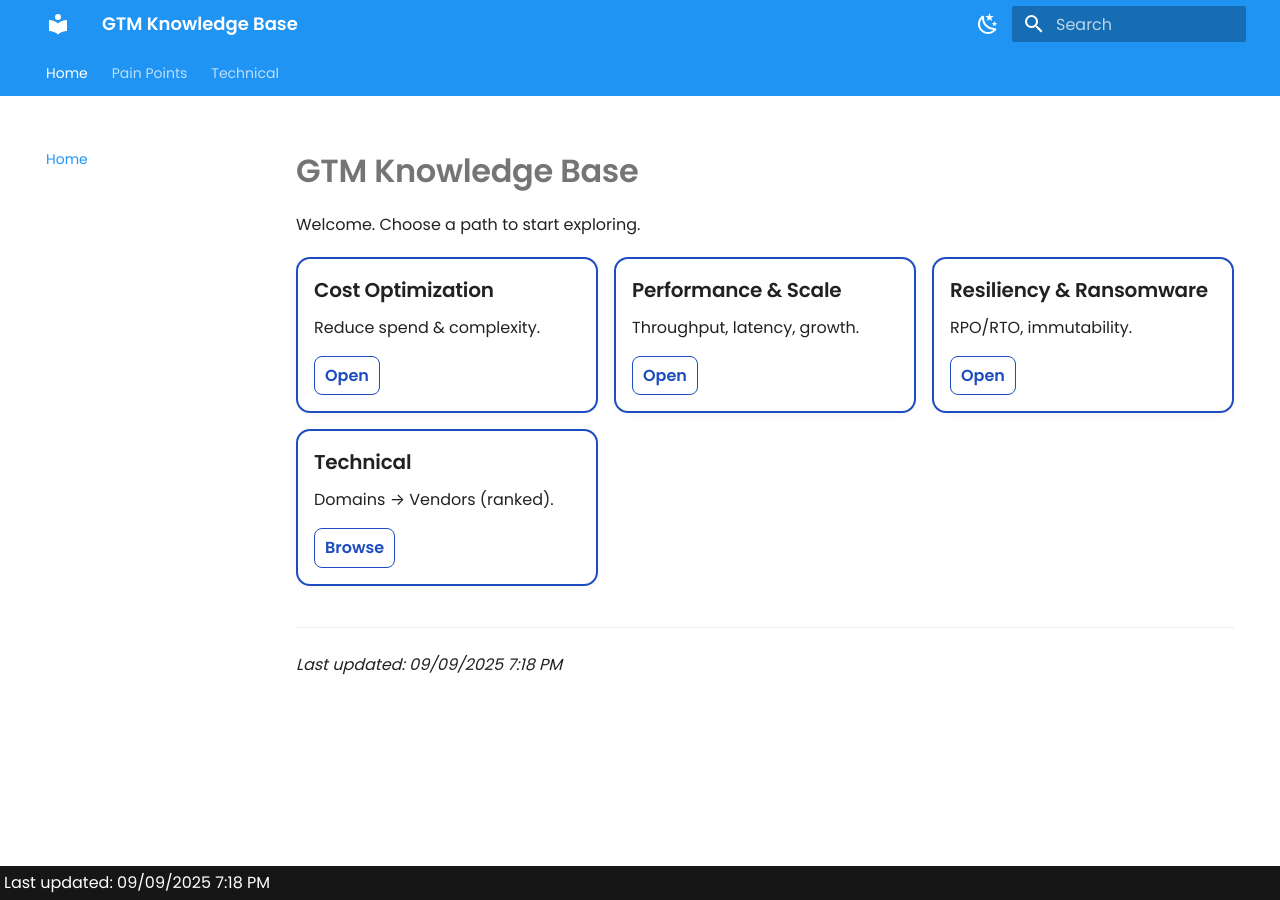
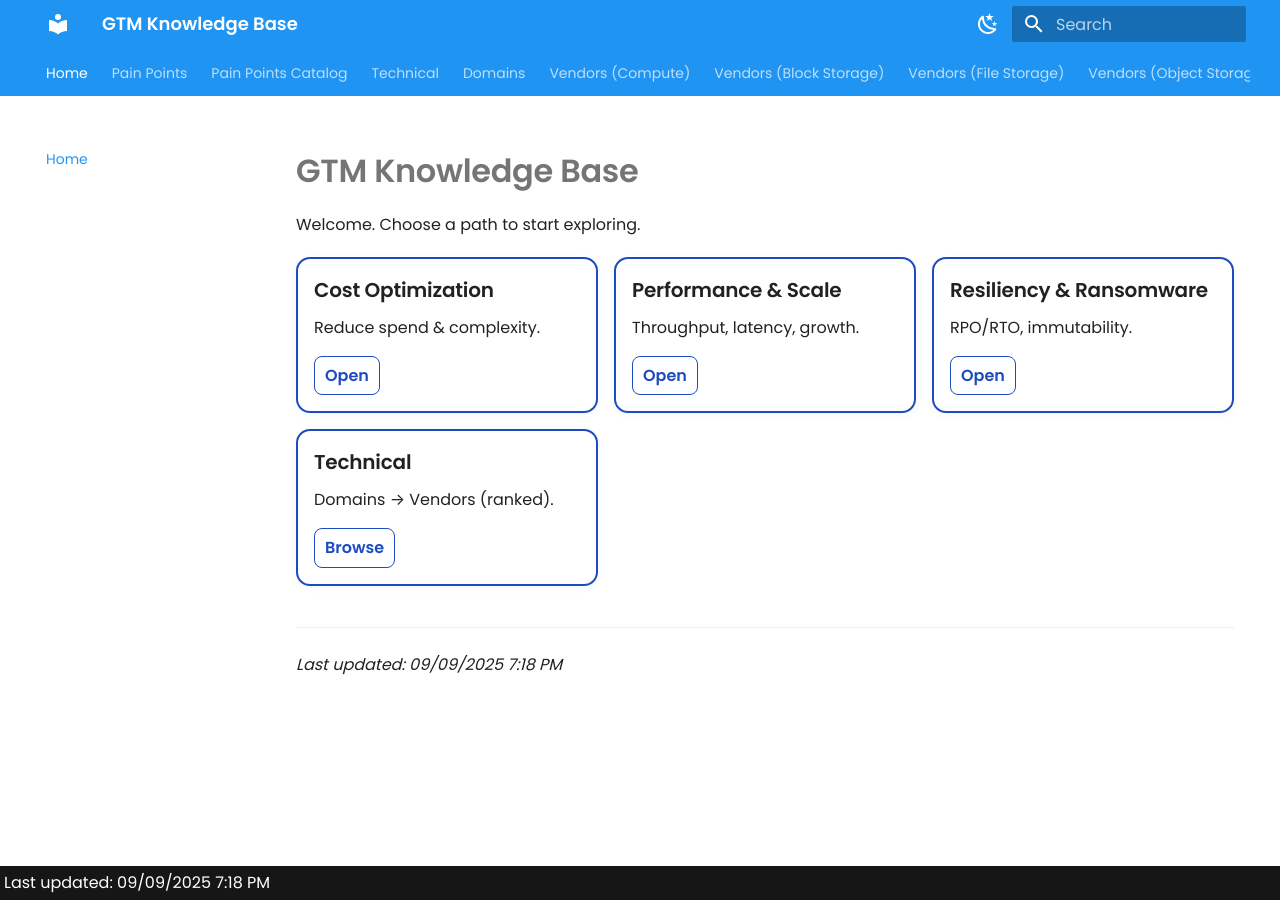
Before and after one commit to mike-yannotti/gtm-kb, an MkDocs documentation site: the page built from docs/index.md, in a window 1280 px wide. Built offline with MkDocs 1.6.1 and Material for MkDocs 9.7.7, drawn with Linux system fonts in a browser that asks for light colours.

Commit message:
Align Technical left nav with Pain Points (section index + collapse)

```diff
--- a/mkdocs.yml
+++ b/mkdocs.yml
@@ -20,8 +20,8 @@
   features:
     - navigation.tabs
     - navigation.sections
-    - navigation.expand
     - navigation.top
+    - navigation.indexes
     - toc.integrate
     - content.code.copy
 
@@ -45,7 +45,8 @@
 
 nav:
   - Home: index.md
-  - Pain Points:
+  - Pain Points: pain-points/index.md
+  - Pain Points Catalog:
       - Cost Optimization: pain-points/cost-optimization/index.md
       - Performance & Scale: pain-points/performance-scale/index.md
       - Resiliency & Ransomware: pain-points/resiliency-ransomware/index.md
@@ -53,40 +54,41 @@
       - Cloud / Hybrid / Edge: pain-points/cloud-hybrid-edge/index.md
       - Security & Compliance: pain-points/security-compliance/index.md
       - Vendor Lock-In & Lifecycle: pain-points/vendor-lockin-lifecycle/index.md
-  - Technical:
-      - Compute:
-          - Overview: technical/compute/index.md
-          - Dell (Rank 1): technical/compute/dell/index.md
-          - Cisco (Rank 2): technical/compute/cisco/index.md
-          - HPE (Rank 3): technical/compute/hpe/index.md
-      - Block Storage:
-          - Overview: technical/block-storage/index.md
-          - Dell (Rank 1): technical/block-storage/dell/index.md
-          - Pure (Rank 2): technical/block-storage/pure/index.md
-      - File Storage:
-          - Overview: technical/file-storage/index.md
-          - Dell (Rank 1): technical/file-storage/dell/index.md
-          - NetApp (Rank 2): technical/file-storage/netapp/index.md
-      - Object Storage:
-          - Overview: technical/object-storage/index.md
-          - Dell (Rank 1): technical/object-storage/dell/index.md
-          - NetApp (Rank 2): technical/object-storage/netapp/index.md
-          - Pure (Rank 3): technical/object-storage/pure/index.md
-      - Backup:
-          - Overview: technical/backup/index.md
-          - Rubrik (Rank 1): technical/backup/rubrik/index.md
-          - Dell (Rank 2): technical/backup/dell/index.md
-          - Commvault (Rank 3): technical/backup/commvault/index.md
-          - Cohesity (Rank 4): technical/backup/cohesity/index.md
-          - Veeam (Rank 5): technical/backup/veeam/index.md
-      - Networking:
-          - Overview: technical/networking/index.md
-          - Dell (Rank 1): technical/networking/dell/index.md
-          - Fortinet (Rank 2): technical/networking/fortinet/index.md
-          - Cisco (Rank 3): technical/networking/cisco/index.md
-          - HPE-Aruba-Juniper (Rank 4): technical/networking/hpe-aruba-juniper/index.md
-          - Palo Alto (Rank 5): technical/networking/palo-alto/index.md
-      - Firewall:
-          - Overview: technical/firewall/index.md
-          - Cisco (Rank 1): technical/firewall/cisco/index.md
-          - FortiGate (Rank 2): technical/firewall/fortigate/index.md
+  - Technical: technical/index.md
+  - Domains:
+      - Compute: technical/compute/index.md
+      - Block Storage: technical/block-storage/index.md
+      - File Storage: technical/file-storage/index.md
+      - Object Storage: technical/object-storage/index.md
+      - Backup: technical/backup/index.md
+      - Networking: technical/networking/index.md
+      - Firewall: technical/firewall/index.md
+  - Vendors (Compute):
+      - Dell (Rank 1): technical/compute/dell/index.md
+      - Cisco (Rank 2): technical/compute/cisco/index.md
+      - HPE (Rank 3): technical/compute/hpe/index.md
+  - Vendors (Block Storage):
+      - Dell (Rank 1): technical/block-storage/dell/index.md
+      - Pure (Rank 2): technical/block-storage/pure/index.md
+  - Vendors (File Storage):
+      - Dell (Rank 1): technical/file-storage/dell/index.md
+      - NetApp (Rank 2): technical/file-storage/netapp/index.md
+  - Vendors (Object Storage):
+      - Dell (Rank 1): technical/object-storage/dell/index.md
+      - NetApp (Rank 2): technical/object-storage/netapp/index.md
+      - Pure (Rank 3): technical/object-storage/pure/index.md
+  - Vendors (Backup):
+      - Rubrik (Rank 1): technical/backup/rubrik/index.md
+      - Dell (Rank 2): technical/backup/dell/index.md
+      - Commvault (Rank 3): technical/backup/commvault/index.md
+      - Cohesity (Rank 4): technical/backup/cohesity/index.md
+      - Veeam (Rank 5): technical/backup/veeam/index.md
+  - Vendors (Networking):
+      - Dell (Rank 1): technical/networking/dell/index.md
+      - Fortinet (Rank 2): technical/networking/fortinet/index.md
+      - Cisco (Rank 3): technical/networking/cisco/index.md
+      - HPE-Aruba-Juniper (Rank 4): technical/networking/hpe-aruba-juniper/index.md
+      - Palo Alto (Rank 5): technical/networking/palo-alto/index.md
+  - Vendors (Firewall):
+      - Cisco (Rank 1): technical/firewall/cisco/index.md
+      - FortiGate (Rank 2): technical/firewall/fortigate/index.md
```
Also changed, not shown: docs/pain-points/index.md (added, +12 -0 lines), docs/technical/index.md (added, +21 -0 lines).
